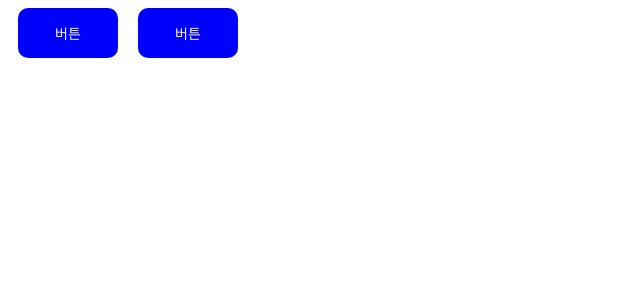
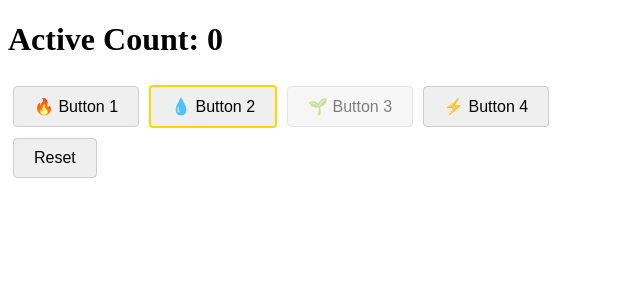
Before and after one commit to rowing0328/react-typescript-zero-to-hero, a React (Vite) app in the folder react/: page / in a window 1280 px wide. Shown: the top 300 px of the page, without its empty margins (0-640 px from the left). Built offline with nearby package versions, Linux system fonts and the light colour scheme.

Commit message:
Feat : 미션 13. 복합 상태 버튼 그룹 스타일링 및 관리

```diff
--- a/react/src/App.tsx
+++ b/react/src/App.tsx
@@ -1,19 +1,32 @@
-/* classnames */
-import classNames from 'classnames/bind';
+/* 복합 상태 버튼 그룹 스타일링 및 관리 */
+import { initialButtons } from './data/initialButtons';
 
-import styles from './App.module.css';
+import ButtonGroup from './component/ButtonGroup';
 
 export default function App() {
-  const isLoggedIn: boolean = true;
-  const cx = classNames.bind(styles);
-
   return (
     <>
-      <button className={`${styles.btn} ${isLoggedIn ? styles['is-active'] : ''}`}>버튼</button>
-      <button className={cx('btn', { 'is-active': isLoggedIn })}>버튼</button>
+      <ButtonGroup initialButtons={initialButtons} />
     </>
   );
 }
+
+/* classnames */
+// import classNames from 'classnames/bind';
+//
+// import styles from './App.module.css';
+//
+// export default function App() {
+//   const isLoggedIn: boolean = true;
+//   const cx = classNames.bind(styles);
+//
+//   return (
+//     <>
+//       <button className={`${styles.btn} ${isLoggedIn ? styles['is-active'] : ''}`}>버튼</button>
+//       <button className={cx('btn', { 'is-active': isLoggedIn })}>버튼</button>
+//     </>
+//   );
+// }
 
 /* CSS 모듈 */
 // import styles from './App.module.css';
--- /dev/null
+++ b/react/src/ButtonGroup.module.css
@@ -0,0 +1,23 @@
+.button {
+    padding: 10px 20px;
+    font-size: 16px;
+    margin: 5px;
+    border: 1px solid #ccc;
+    border-radius: 4px;
+    transition: background-color 0.3s, color 0.3s;
+    cursor: pointer;
+}
+
+.active {
+    background-color: #007bff;
+    color: #fff;
+}
+
+.disabled {
+    opacity: 0.5;
+    cursor: not-allowed;
+}
+
+.highlight {
+    border: 2px solid gold;
+}
--- /dev/null
+++ b/react/src/component/ButtonGroup.tsx
@@ -0,0 +1,104 @@
+import { useState } from 'react';
+
+import classNames from 'classnames/bind';
+
+import styles from '../ButtonGroup.module.css';
+
+export default function ButtonGroup({ initialButtons }: { initialButtons: ButtonGroupProps[] }) {
+  const cx = classNames.bind(styles);
+  const initialActiveStates: { [key: string]: boolean } = {};
+  initialButtons.forEach((button) => {
+    initialActiveStates[button.id] = false;
+  });
+  const [activeStates, setActiveStates] = useState(initialActiveStates);
+  const handleToggleActiveButton = (id: number, isDisabled: boolean) => {
+    if (isDisabled) return;
+    setActiveStates((activeStates) => ({
+      ...activeStates,
+      [id]: !activeStates[id],
+    }));
+  };
+  const handleResetActiveStates = () => {
+    const resetActiveStates: { [key: string]: boolean } = {};
+    initialButtons.forEach((button) => {
+      resetActiveStates[button.id] = false;
+    });
+    setActiveStates(resetActiveStates);
+  };
+  const activeCount = Object.values(activeStates).filter(Boolean).length;
+
+  return (
+    <>
+      <h1>Active Count: {activeCount}</h1>
+      <div>
+        {initialButtons.map((button) => (
+          <button
+            key={button.id}
+            className={cx('button', {
+              active: activeStates[button.id],
+              disabled: button.isDisabled,
+              highlight: button.id === 2,
+            })}
+            onClick={() => handleToggleActiveButton(button.id, button.isDisabled)}
+          >
+            {button.icon} {button.label}
+          </button>
+        ))}
+      </div>
+      <button className={cx('button')} onClick={handleResetActiveStates}>
+        Reset
+      </button>
+    </>
+  );
+}
+
+// export default function ButtonGroup({ initialButtons }: { initialButtons: ButtonGroupProps[] }) {
+//   const cx = classNames.bind(styles);
+//   const [buttons, setButtons] = useState(
+//     initialButtons.map((initialButton) => ({
+//       id: initialButton.id,
+//       label: initialButton.label,
+//       icon: initialButton.icon,
+//       isDisabled: initialButton.isDisabled,
+//       isActive: false,
+//     })),
+//   );
+//   const [activeCount, setActiveCount] = useState(0);
+//
+//   const handleClickButton = (id: number) => {
+//     setButtons((buttons) =>
+//       buttons.map((button) =>
+//         button.id === id ? { ...button, isActive: true } : { ...button, isActive: false },
+//       ),
+//     );
+//     setActiveCount((count) => count + 1);
+//   };
+//   const handleResetButtons = () => {
+//     setButtons((buttons) => buttons.map((button) => ({ ...button, isActive: false })));
+//     setActiveCount(0);
+//   };
+//
+//   return (
+//     <>
+//       <h2>Active Count: {activeCount}</h2>
+//       <div>
+//         {buttons.map((button) => (
+//           <button
+//             key={button.id}
+//             className={cx('button', {
+//               disabled: button.isDisabled,
+//               highlight: button.id === 2,
+//               active: button.isActive,
+//             })}
+//             onClick={() => handleClickButton(button.id)}
+//           >
+//             {button.label} {button.icon}
+//           </button>
+//         ))}
+//       </div>
+//       <button className={cx('button')} onClick={handleResetButtons}>
+//         Reset
+//       </button>
+//     </>
+//   );
+// }
--- /dev/null
+++ b/react/src/data/initialButtons.ts
@@ -0,0 +1,7 @@
+// 초기 버튼 데이터: 각 버튼은 id, label, icon, isDisabled 속성을 가집니다.
+export const initialButtons: ButtonGroupProps[] = [
+  { id: 1, label: 'Button 1', icon: '🔥', isDisabled: false },
+  { id: 2, label: 'Button 2', icon: '💧', isDisabled: false },
+  { id: 3, label: 'Button 3', icon: '🌱', isDisabled: true },
+  { id: 4, label: 'Button 4', icon: '⚡', isDisabled: false },
+];
```
Also changed, not shown: react/src/types/props.d.ts (+7 -0 lines).
